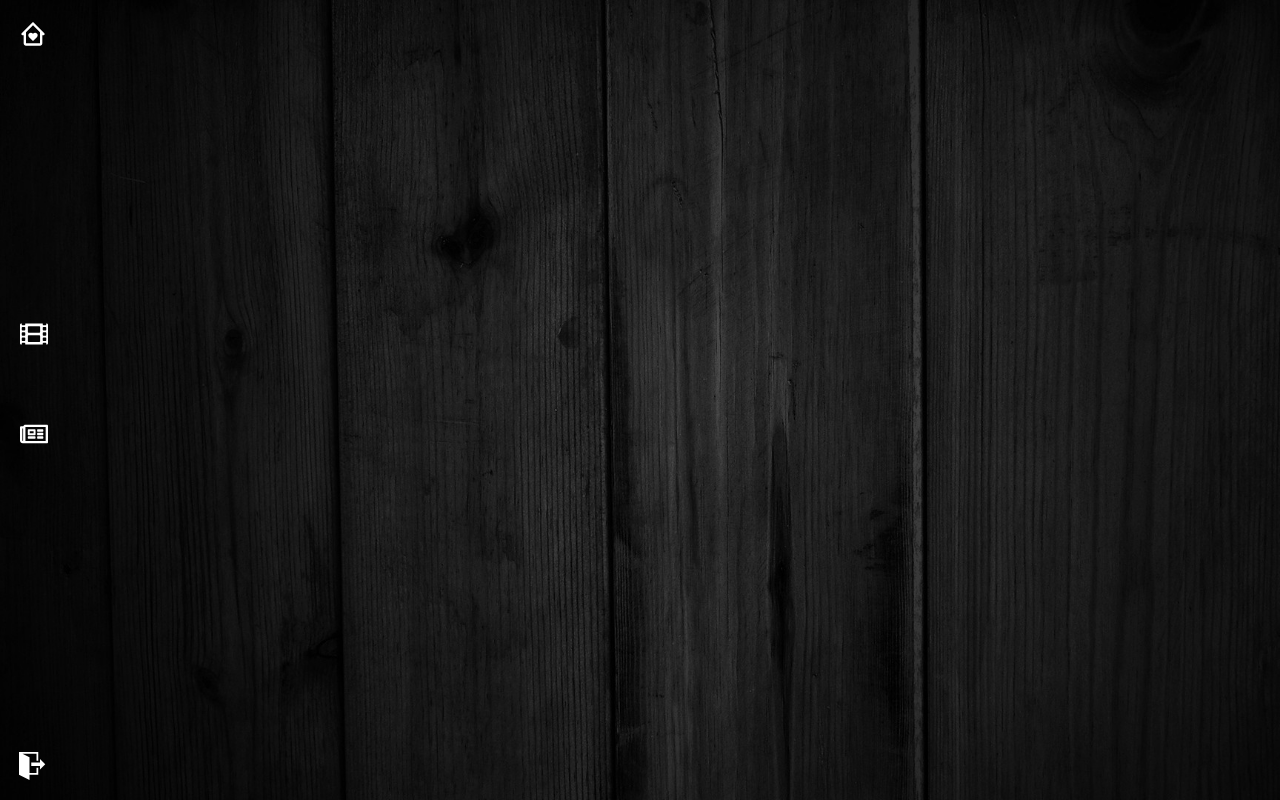
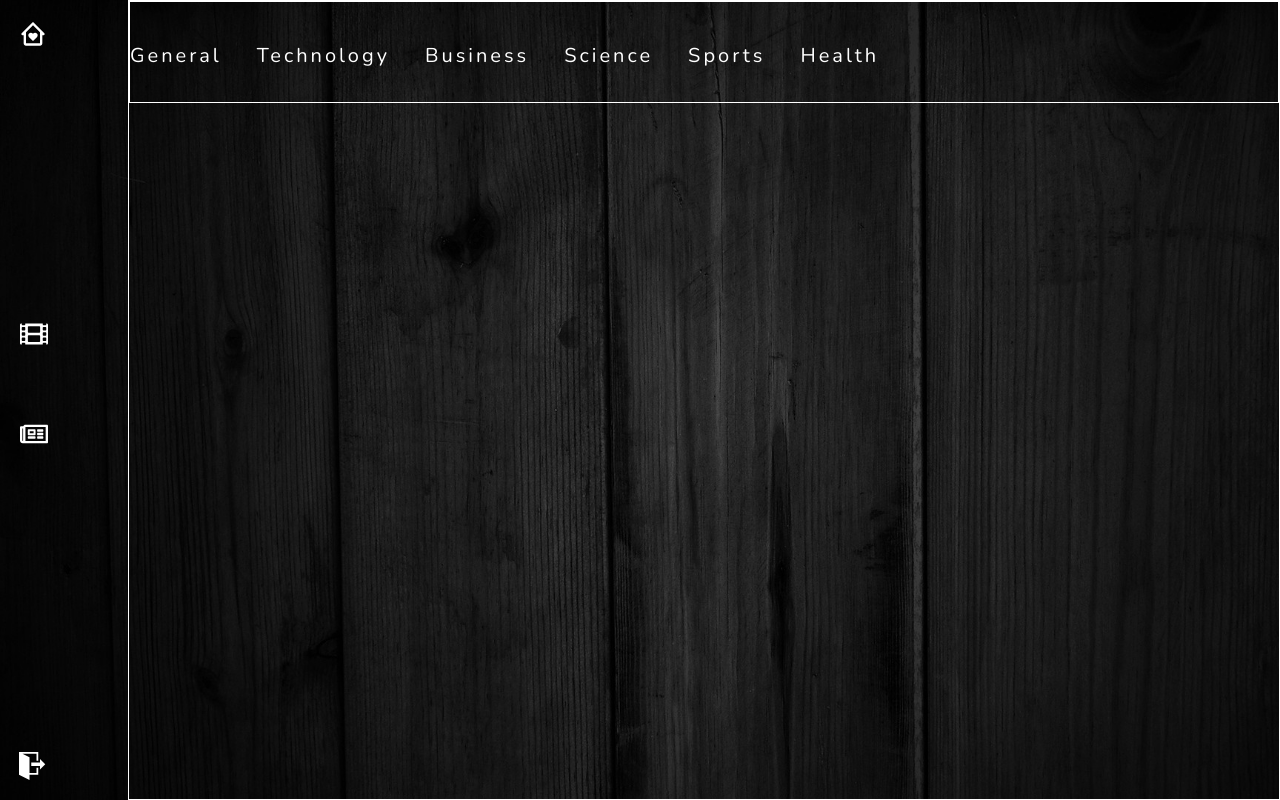
Before and after one commit to JTSwisher/daily-dash-frontend, a React (Create React App) app: page /dash/news in a window 1280 px wide. Built offline with nearby package versions, Linux system fonts and the light colour scheme; no server answers.

Commit message:
create header for NewsContainer with cateogry choices

```diff
--- /dev/null
+++ b/src/news/News.css
@@ -0,0 +1,27 @@
+.news-page-container {
+    margin-left: 10%;
+    height: 100;
+    width: 100%;
+    color: white;
+    padding: 0;
+    border: 1px solid white;
+}
+
+.news-header {
+    display: flex;
+    flex-direction: row;
+    height: 100px;
+    border: 1px solid white;
+}
+
+.news-header-categories {
+    margin-top: 40px;
+    display: flex;
+}
+
+#news-header-category {
+    font-size: 1.25em;
+    margin: 0px 35px 0px 0px;
+    cursor: pointer;
+    letter-spacing: 3px;
+}
--- a/src/news/NewsContainer.js
+++ b/src/news/NewsContainer.js
@@ -1,10 +1,23 @@
 import React from 'react'
+import './News.css'
 import NavigationBar from '../NavigationBar'
 
 export default function NewsContainer() {
     return (
         <>
         <NavigationBar />
+        <div className="news-page-container">
+            <div className="news-header">
+                <div className="news-header-categories">
+                    <p id="news-header-category">General</p>
+                    <p id="news-header-category">Technology</p>
+                    <p id="news-header-category">Business</p>
+                    <p id="news-header-category">Science</p>
+                    <p id="news-header-category">Sports</p>
+                    <p id="news-header-category">Health</p>
+                </div>
+            </div>
+        </div>
         </>
     )
 }
--- a/src/shows/Shows.css
+++ b/src/shows/Shows.css
@@ -15,19 +15,19 @@
     /* border: 1px solid white; */
 }
 
-.shows-header-title {
+.shows-header-categories {
     margin-top: 40px;
     display: flex;
 }
 
-#shows-header-title-1 {
+#shows-header-category-1 {
     font-size: 1.5em;
     margin: 0px 35px 0px 0px;
     cursor: pointer;
     letter-spacing: 3px;
 }
 
-#shows-header-title {
+#shows-header-category {
     font-size: 1.5em;
     margin: 0;
     cursor: pointer;
--- a/src/shows/ShowsContainer.js
+++ b/src/shows/ShowsContainer.js
@@ -44,9 +44,9 @@ export default function ShowsContainer() {
         <NavigationBar />
         <div className="shows-page-container">
             <div className="shows-header">
-                <div className="shows-header-title">
-                    <p id="shows-header-title-1" onClick={ () => handleCategoryStateChange('movie')} style={{color: (mainCategorySelected === 'movie' ? '#77A6F7' : 'white') }}>Movies</p>
-                    <p id="shows-header-title" onClick={ () => handleCategoryStateChange('tv')} style={{color: (mainCategorySelected === 'tv' ? '#77A6F7' : 'white') }}>TV</p>
+                <div className="shows-header-categories">
+                    <p id="shows-header-category-1" onClick={ () => handleCategoryStateChange('movie')} style={{color: (mainCategorySelected === 'movie' ? '#77A6F7' : 'white') }}>Movies</p>
+                    <p id="shows-header-category" onClick={ () => handleCategoryStateChange('tv')} style={{color: (mainCategorySelected === 'tv' ? '#77A6F7' : 'white') }}>TV</p>
                 </div>
                 <div className="shows-header-form">
                     <ShowsForm mainCategory={mainCategorySelected} setShowState={handleFormSearchResults} />
```
